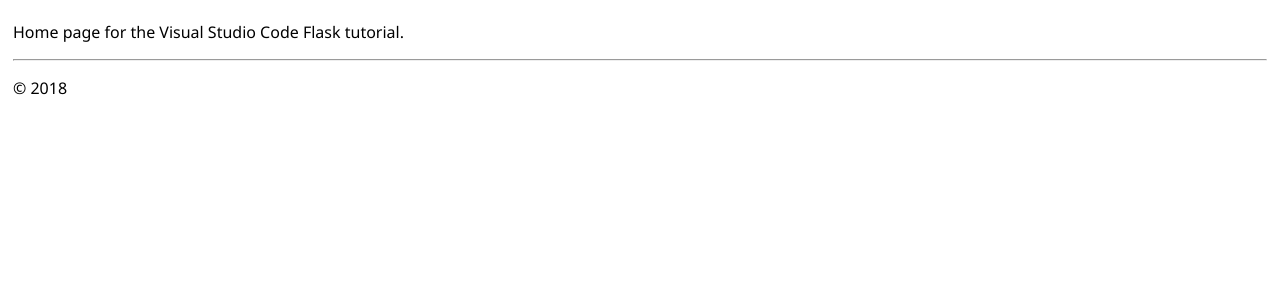
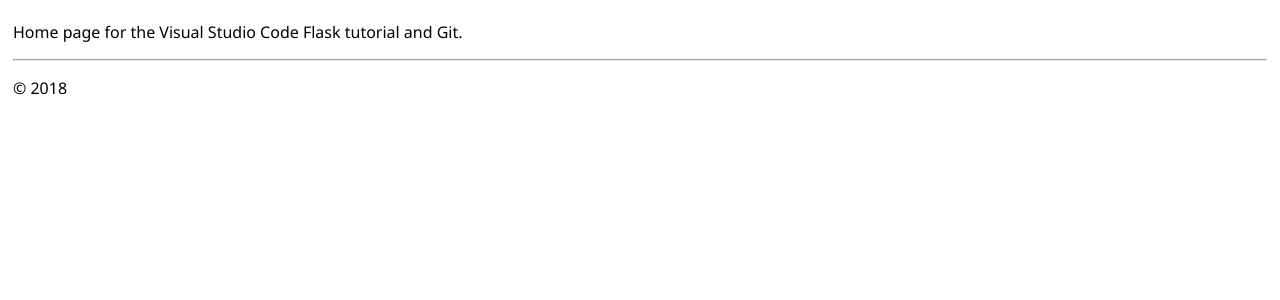
Before and after one commit to thaihv/smartcity-platform, a Flask app: page / in a window 1280 px wide. Shown: the part 47-347 px from the top of the page. Run offline with Flask 2, Linux system fonts and the light colour scheme.

Commit message:
Test geo service

```diff
--- a/geo-service/flaskApp/templates/home.html
+++ b/geo-service/flaskApp/templates/home.html
@@ -1,3 +1,3 @@
 {% extends "layout.html" %} {% block title %} Home {% endblock %} {% block content %}
-<p>Home page for the Visual Studio Code Flask tutorial.</p>
+<p>Home page for the Visual Studio Code Flask tutorial and Git.</p>
 {% endblock %}
```
